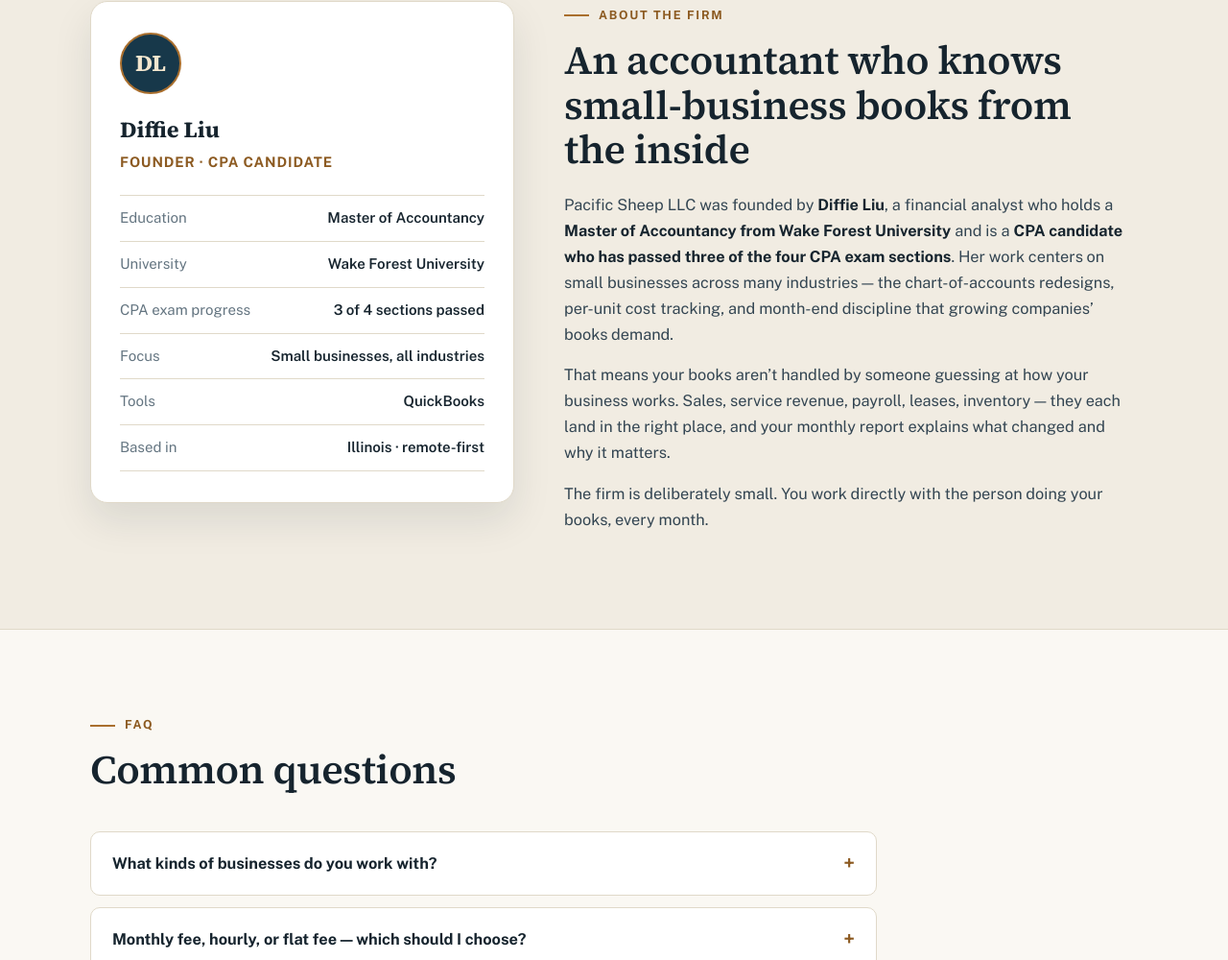
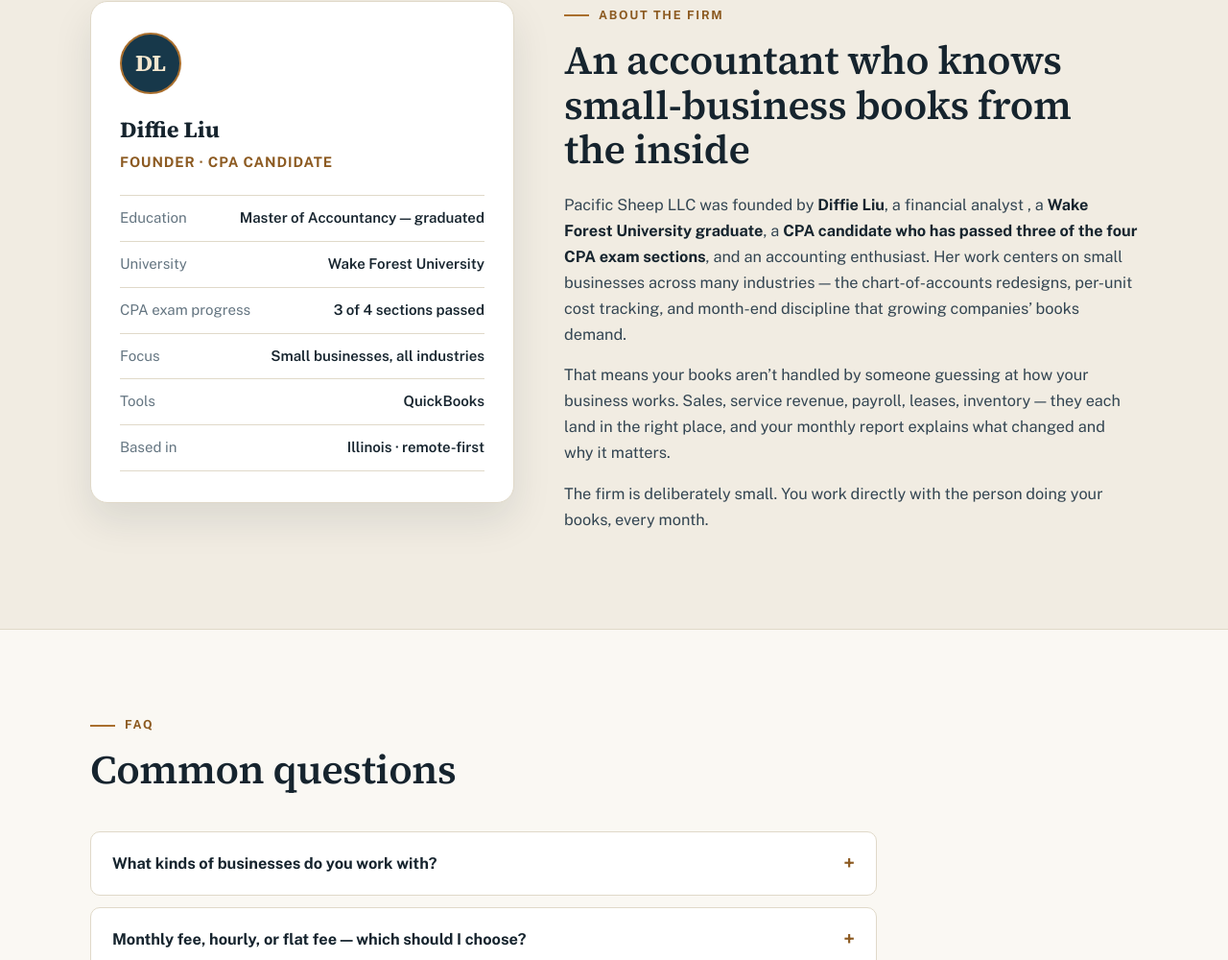
Before and after one commit to Diffie1211/pacific-sheep-llc, a plain HTML site: page index.html in a window 1280 px wide. Shown: the part 5596-6596 px from the top of the page at 96% size. Drawn offline with nearby package versions, Linux system fonts and the light colour scheme.

Commit message:
Update About: Wake Forest graduation, CPA candidate, accounting enthusiast
Updated education details and added additional context about Diffie Liu's qualifications.

```diff
--- a/index.html
+++ b/index.html
@@ -711,7 +711,7 @@
             <div class="name">Diffie Liu</div>
             <div class="role">Founder · CPA Candidate</div>
             <dl>
-              <div class="row"><dt>Education</dt><dd>Master of Accountancy</dd></div>
+              <div class="row"><dt>Education</dt><dd>Master of Accountancy — graduated</dd></div>
               <div class="row"><dt>University</dt><dd>Wake Forest University</dd></div>
               <div class="row"><dt>CPA exam progress</dt><dd>3 of 4 sections passed</dd></div>
               <div class="row"><dt>Focus</dt><dd>Small businesses, all industries</dd></div>
@@ -725,8 +725,8 @@
             <h2 style="margin-bottom:20px">An accountant who knows small-business books from the inside</h2>
             <p>
               Pacific Sheep LLC was founded by <strong>Diffie Liu</strong>, a financial analyst
-              who holds a <strong>Master of Accountancy from Wake Forest University</strong> and is a
-              <strong>CPA candidate who has passed three of the four CPA exam sections</strong>.
+              , a <strong>Wake Forest University graduate</strong>, a
+              <strong>CPA candidate who has passed three of the four CPA exam sections</strong>, and an accounting enthusiast.
               Her work centers on small businesses across many industries — the
               chart-of-accounts redesigns, per-unit cost tracking, and month-end discipline
               that growing companies&rsquo; books demand.
```
